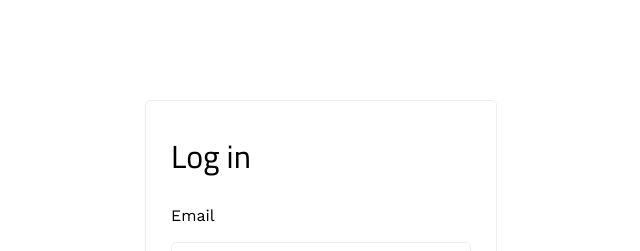
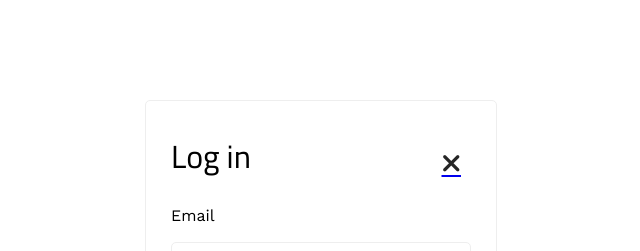
Before and after one commit to bourdier/jotter, a React (Vite) app: page /login in a window 1280 px wide. Shown: the top 251 px of the page, without its empty margins (319-959 px from the left). Built offline with nearby package versions, Linux system fonts and the light colour scheme; a web font is replaced by a local one.

Commit message:
Add cross to exit sign page

```diff
--- a/src/assets/sass/pages/_sign.scss
+++ b/src/assets/sass/pages/_sign.scss
@@ -5,8 +5,18 @@
   margin-top: 100px;
   border: 1px solid $secondary;
   border-radius: 5px;
-  h1 {
-    margin: 0 0 15px 0;
+  &__header {
+    display: flex;
+    flex-direction: row;
+    align-items: center;
+    justify-content: space-between;
+    h1 {
+      margin: 0 0 15px 0;
+    }
+    i {
+      font-size: 26px;
+      cursor: pointer;
+    }
   }
   &__form {
     display: flex;
--- a/src/index.css
+++ b/src/index.css
@@ -235,8 +235,18 @@ form button {
   border: 1px solid #eee;
   border-radius: 5px;
 }
-.sign h1 {
+.sign__header {
+  display: flex;
+  flex-direction: row;
+  align-items: center;
+  justify-content: space-between;
+}
+.sign__header h1 {
   margin: 0 0 15px 0;
+}
+.sign__header i {
+  font-size: 26px;
+  cursor: pointer;
 }
 .sign__form {
   display: flex;
--- a/src/routes/Login.jsx
+++ b/src/routes/Login.jsx
@@ -1,7 +1,12 @@
+import { Link } from "react-router-dom";
+
 export default function Login() {
   return (
     <div className="sign">
-      <h1>Log in</h1>
+      <div className="sign__header">
+        <h1>Log in</h1>
+        <Link to="/"><button className="no"><i className="fa-solid fa-xmark"></i></button></Link>
+      </div>
       <form className="sign__form">
         <label htmlFor="email">Email</label>
         <input type="email" id="email" name="email" placeholder="Email" />
--- a/src/routes/Signup.jsx
+++ b/src/routes/Signup.jsx
@@ -1,7 +1,12 @@
+import { Link } from "react-router-dom";
+
 export default function Signup() {
   return (
     <div className="sign">
-      <h1>Sign up</h1>
+      <div className="sign__header">
+        <h1>Sign up</h1>
+        <Link to="/"><button className="no"><i className="fa-solid fa-xmark"></i></button></Link>
+      </div>
       <form className="sign__form">
         <label htmlFor="email">Email</label>
         <input type="email" id="email" name="email" placeholder="Email" />
```
Also changed, not shown: 1 other file (tests, documents, lock files or other folders).
